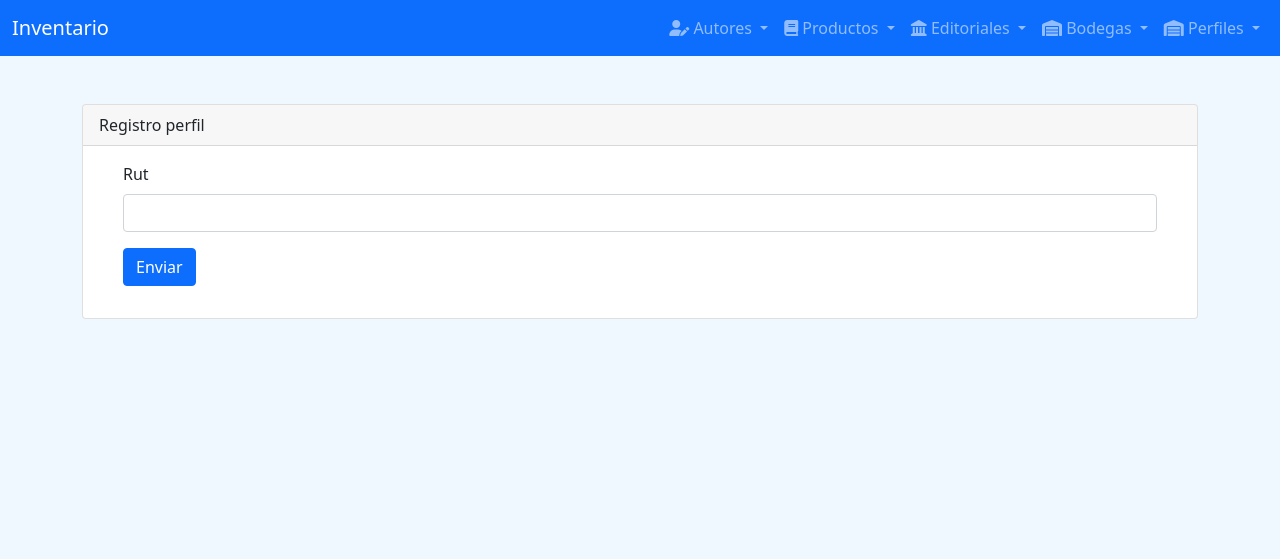
After one commit to josevc997/Libreria-el-poeta, a Django app: page /perfiles/preregistro in a window 1280 px wide. The commit adds this page. Shown: the top 559 px of the page. Run offline with Django 4.2, Linux system fonts and the light colour scheme; some libraries are stand-ins or nearby versions.

Commit message:
Avance perfil

```diff
--- a/libreria/inventario/templates/nav.html
+++ b/libreria/inventario/templates/nav.html
@@ -71,6 +71,23 @@
                     </li>
                 </ul>
             </li>
+            <li class="nav-item dropdown">
+                <a href="#" class="nav-link dropdown-toggle" id="PerfilesDropdown" role="button" data-bs-toggle="dropdown" aria-expanded="false">
+                    <i class="fa-solid fa-warehouse"></i> Perfiles
+                </a>
+                <ul class="dropdown-menu" aria-labelledby="PerfilesDropdown">
+                    <li>
+                        <a class="dropdown-item" href="{% url 'preregistroPerfil' %}">
+                            Registro
+                        </a>
+                    </li>
+                    <li>
+                        <a class="dropdown-item" href="{% url 'perfiles' %}">
+                            Historial
+                        </a>
+                    </li>
+                </ul>
+            </li>
         </ul>
     </div>
 </nav>
--- /dev/null
+++ b/libreria/inventario/templates/perfil/preregistro.html
@@ -0,0 +1,31 @@
+{% extends 'layout.html' %}
+
+{% block contenido %}
+<div class="container">
+    <div class="row">
+        <div class="col">
+            <div class="card">
+                <div class="card-header">
+                    {{titulo}}
+                </div>
+                <div class="card-body">
+                    <div class="container">
+                        <form action="{% url 'registroPerfil' %}" method="GET">
+                            {% csrf_token %}
+                            <div class="row">
+                                <div class="col-12 mb-3">
+                                    <label for="rut" class="form-label">Rut</label>
+                                    <input type="text" class="form-control" id="rut" name="rut">
+                                </div>
+                                <div class="col-12 mb-3">
+                                    <input type="submit" class="btn btn-primary" value="Enviar">
+                                </div>
+                            </div>
+                        </form>
+                    </div>
+                </div>
+            </div>
+        </div>
+    </div>
+</div>
+{% endblock contenido %}
--- a/libreria/inventario/urls.py
+++ b/libreria/inventario/urls.py
@@ -22,4 +22,12 @@ urlpatterns = [
     path('proveedores', views.proveedores, name='proveedores'),
     path('login', views.loginPerfil, name='login'),
     path('compras',views.listaCompras, name='compras'),
+    path('perfiles', views.perfiles, name='perfiles'),
+    path('perfiles/registro', views.registroPerfil, name='registroPerfil'),
+    path('perfiles/preregistro', views.preregistroPerfil, name='preregistroPerfil'),
+    path('perfiles/<int:perfil_id>', views.detallePerfiles, name='detallePerfiles'),
+    path('perfiles/editar/<int:id_perfil>', views.editarPerfil, name='editarPerfil'),
+    path('perfiles/cambiarEstado/<int:id_perfil>', views.cambiarEstadoPerfil, name='cambiarEstadoPerfil'),
+    # URLS Bruno Pozo
+    # URLS Pablo Cea
 ]
--- a/libreria/inventario/views.py
+++ b/libreria/inventario/views.py
@@ -1,8 +1,8 @@
-from ast import If
 from django.shortcuts import render, redirect
-from .models import Compra, Persona, Editorial, Publicacion, Autor, Autor_Publicacion, Proveedor, Bodega
+from .models import Compra, Movimiento, Pedido, Perfil, Persona, Editorial, Publicacion, Autor, Autor_Publicacion, Proveedor, Bodega
 from .seed import seedTables
 from django.contrib.auth import authenticate, login
+from datetime import datetime
 
 # Create your views here.
 def index(request):
@@ -221,6 +221,121 @@ def loginPerfil(request):
 
     return render(request, template, data)
 
+def perfiles(request):
+    template = "perfil/lista.html"
+
+    data = dict()
+    data['titulo'] = "Lista de perfiles"
+    data['perfiles'] = Perfil.objects.all()
+
+    return render(request, template, data)
+
+def detallePerfiles(request, perfil_id):
+    template = "perfil/detalle.html"
+
+    data = dict()
+    data['titulo'] = "detalle perfil"
+    data['perfil'] = Perfil.objects.get(id=perfil_id)
+    data['movimientos'] = Movimiento.objects.filter(id=perfil_id)
+    data['pedidos'] = Pedido.objects.filter(id=perfil_id)
+
+    return render(request, template, data)
+
+def editarPerfil(request, id_perfil):
+    template = "perfil/editar.html"
+
+    data = dict()
+    data['titulo'] = "Editar perfil"
+    perfil = Perfil.objects.get(id=id_perfil)
+    data['bodegas'] = Bodega.objects.all()
+    if request.method == "POST":
+        if(request.POST['username'].strip(" ") != '' and perfil.username != request.POST['username']):
+            perfil.username = request.POST['username']
+        if('activo' in request.POST):
+            perfil.is_active = 1
+        else:
+            perfil.is_active = 0
+        if(request.POST['tipo'].strip(" ") != '' and perfil.tipo_usuario != request.POST['tipo']):
+            perfil.tipo_usuario = request.POST['tipo']
+        if(request.POST['bodega'].strip(" ") != '' and perfil.id_bodega.id_bodega != int(request.POST['bodega'])):
+            perfil.id_bodega = Bodega.objects.get(id_bodega=int(request.POST['bodega']))
+        perfil.save()
+    data['perfil'] = perfil
+
+    return render(request, template, data)
+
+def registroPerfil(request):
+    template = "perfil/registro.html"
+
+    data = dict()
+    data['bodegas'] = Bodega.objects.all()
+    data['titulo'] = "Registro perfil"
+    if(request.method == "GET"):
+        if(request.GET["rut"] != ""):
+            rut = request.GET["rut"]
+            # personaPerfil = Persona.objects.get(rut=rut)
+            personaPerfil = Persona.objects.get_or_create(rut=request.GET['rut'])
+            data['persona'] = personaPerfil[0]
+    if(request.method == "POST"):
+        if(request.POST["rut"] != ""):
+            rut = request.POST["rut"]
+            personaPerfil = Persona.objects.get(rut=rut)
+        if(request.POST["nombres"] != ""):
+            personaPerfil.nombres = request.POST["nombres"]
+        if(request.POST["apellidos"] != ""):
+            personaPerfil.apellidos = request.POST["apellidos"]
+        if(request.POST["direccion"] != ""):
+            personaPerfil.direccion = request.POST["direccion"]
+        if(request.POST["correo"] != ""):
+            personaPerfil.correo = request.POST["correo"]
+        if(request.POST["telefono"] != ""):
+            personaPerfil.telefono = request.POST["telefono"]
+        personaPerfil.save()
+        perfil = Perfil()
+        if(request.POST["username"].strip(" ") != ""):
+            perfil.username = request.POST["username"]
+        if(request.POST["pass1"].strip(" ") != "" and request.POST["pass2"].strip(" ") != "" and request.POST["pass1"] == request.POST["pass2"]):
+            perfil.set_password(request.POST["pass1"])
+        if("activo" in request.POST):
+            perfil.is_active = 1
+        else:
+            perfil.is_active = 0
+        if(request.POST["tipo"].strip(" ") != ""):
+            perfil.tipo_usuario = request.POST["tipo"]
+        if(request.POST["bodega"].strip(" ") != ""):
+            perfil.id_bodega = Bodega.objects.get(id_bodega=int(request.POST["bodega"]))
+        perfil.id_persona = personaPerfil
+        perfil.is_superuser = 0
+        perfil.first_name = personaPerfil.nombres
+        perfil.last_name = personaPerfil.apellidos
+        perfil.email = personaPerfil.correo
+        perfil.is_staff = 0
+        perfil.is_active = 1
+        perfil.date_joined = datetime.now()
+        perfil.save()
+
+    return render(request, template, data)
+
+def preregistroPerfil(request):
+    template = "perfil/preregistro.html"
+
+    data = dict()
+    data['titulo'] = "Registro perfil"
+
+    return render(request, template, data)
+
+def cambiarEstadoPerfil(request, id_perfil):
+    perfil = Perfil.objects.get(id=id_perfil)
+    if(perfil.is_active == 0):
+        perfil.is_active = 1
+    elif(perfil.is_active == 1):
+        perfil.is_active = 0
+    print(perfil.is_active)
+    perfil.save()
+    return redirect('perfiles')
+
+
+
 # Codigo Bruno Pozo
 def bodegas(request):
     template = "bodegas/lista.html"
```
Also changed, not shown: libreria/inventario/templates/perfil/detalle.html (added, +179 -0 lines), libreria/inventario/templates/perfil/editar.html (added, +76 -0 lines), libreria/inventario/templates/perfil/lista.html (added, +90 -0 lines), libreria/inventario/templates/perfil/registro.html (+93 -0 lines).
